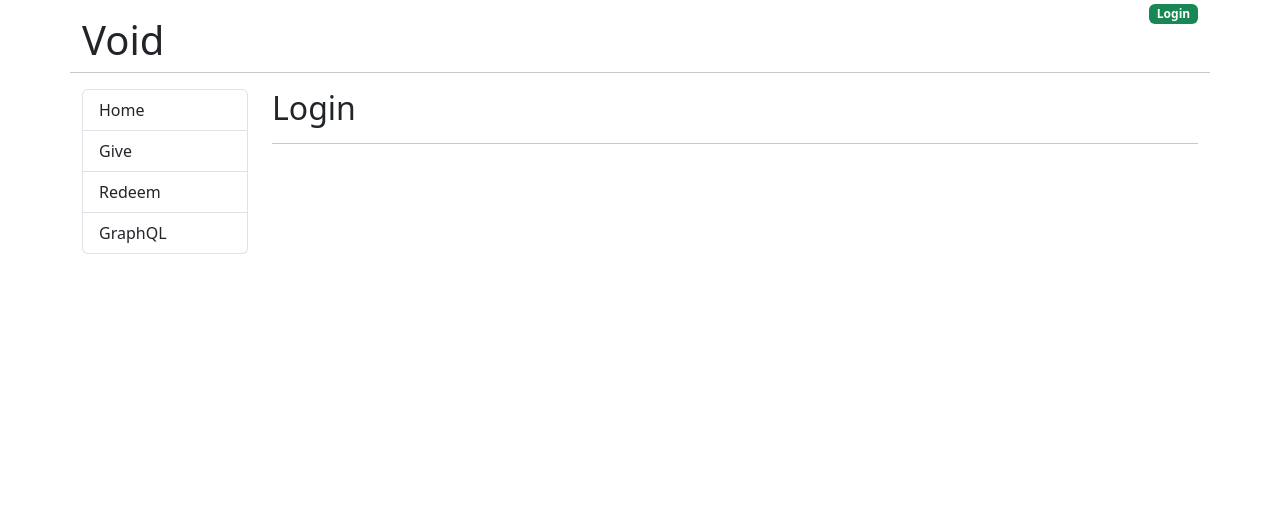
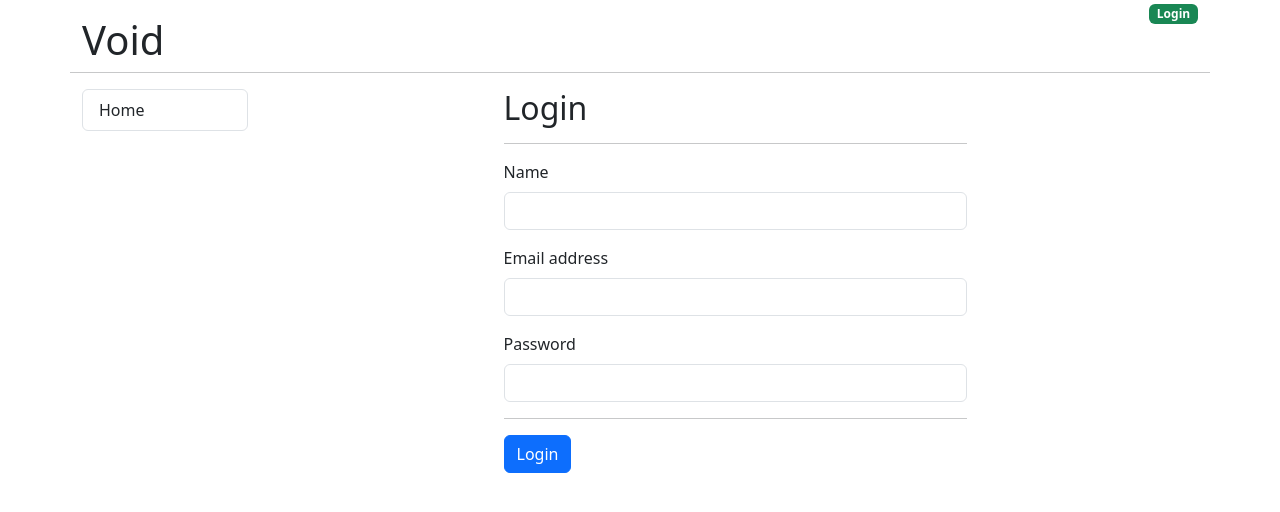
Before and after one commit to SeanMacKenzie/void-points, a React (Create React App) app: page /login in a window 1280 px wide. Shown: the top 512 px of the page. Built offline with nearby package versions, Linux system fonts and the light colour scheme.

Commit message:
login mocked out and using the router outlet to set tokens

```diff
--- a/src/App.tsx
+++ b/src/App.tsx
@@ -1,6 +1,19 @@
-import { Link, Outlet } from "react-router-dom";
+import { useState } from "react";
+import { Link, Outlet, useNavigate } from "react-router-dom";
+import Alert from "../src/components/Common/Alert";
 
 function App() {
+  const [userToken, setUserToken] = useState("");
+  const [alertMessage, setAlertMessage] = useState("");
+  const [alertClassName, setAlertClassName] = useState("d-none");
+
+  const navigate = useNavigate();
+
+  const logout = () => {
+    setUserToken("");
+    navigate("/login");
+  }
+
   return (
     <div className="container">
       <div className="row">
@@ -8,7 +21,10 @@ function App() {
           <h1 className="mt-3">Void</h1>
         </div>
         <div className="col text-end">
-          <Link to="/login"><span className="badge bg-success">Login</span></Link>
+          {userToken === "" ?
+            <Link to="/login"><span className="badge bg-success">Login</span></Link>
+            : <a href="#!" onClick={logout}><span className="badge bg-danger">Logout</span></a>
+          }
         </div>
         <hr className="mb-3"></hr>
       </div>
@@ -18,14 +34,25 @@ function App() {
           <nav>
             <div className="list-group">
               <Link to="/" className="list-group-item list-group-item-action">Home</Link>
-              <Link to="/give" className="list-group-item list-group-item-action">Give</Link>
-              <Link to="/redeem" className="list-group-item list-group-item-action">Redeem</Link>
-              <Link to="/graphql" className="list-group-item list-group-item-action">GraphQL</Link>
+              {userToken !== "" &&
+                <>
+                  <Link to="/give" className="list-group-item list-group-item-action">Give</Link>
+                  <Link to="/redeem" className="list-group-item list-group-item-action">Redeem</Link>
+                  <Link to="/graphql" className="list-group-item list-group-item-action">GraphQL</Link>
+                </>
+              }
             </div>
           </nav>
         </div>
+
         <div className="col-md-10">
-          <Outlet />
+          <Alert
+            message={alertMessage}
+            className={alertClassName}
+          />
+          <Outlet context={{
+            userToken, setUserToken, setAlertClassName, setAlertMessage
+          }} />
         </div>
       </div>
     </div>
--- /dev/null
+++ b/src/components/Common/Alert.tsx
@@ -0,0 +1,14 @@
+interface AlertProps {
+  className: string;
+  message: string;
+}
+
+const Alert = (props: AlertProps) => {
+  return (
+    <div className={"alert " + props.className} role="alert">
+      {props.message}
+    </div>
+  )
+}
+
+export default Alert;
--- /dev/null
+++ b/src/components/Common/Input.tsx
@@ -0,0 +1,38 @@
+import { ChangeEvent, forwardRef, InputHTMLAttributes, Ref } from "react";
+
+interface InputProps extends InputHTMLAttributes<HTMLInputElement> {
+  title: string;
+  name?: string;
+  type?: string;
+  placeholder?: string;
+  autoComplete?: string;
+  className?: string;
+  errorDiv?: string;
+  errorMsg?: string;
+  value?: string;
+  onChange?: (event: ChangeEvent<HTMLInputElement>) => void;
+}
+
+const Input = forwardRef<HTMLInputElement, InputProps>((props, ref: Ref<HTMLInputElement>) => {
+  return (
+    <div className="mb-3">
+      <label htmlFor="{props.name}" className="form-label">
+        {props.title}
+      </label>
+      <input
+        type={props.type}
+        className={props.className}
+        id={props.name}
+        ref={ref}
+        name={props.name}
+        onChange={props.onChange}
+        placeholder={props.placeholder}
+        autoComplete={props.autoComplete}
+        value={props.value}
+      />
+      <div className={props.errorDiv}>{props.errorMsg}</div>
+    </div>
+  )
+})
+
+export default Input;
--- a/src/components/Login.tsx
+++ b/src/components/Login.tsx
@@ -1,8 +1,79 @@
+import { useState } from "react"
+import Input from "./Common/Input";
+import { useNavigate, useOutletContext } from "react-router-dom";
+import { AlertContextType } from "../types/AlertContext";
+
+interface UserContextType {
+  userToken: string;
+  setUserToken: React.Dispatch<React.SetStateAction<string>>;
+}
+
 function Login() {
+  const [email, setEmail] = useState("");
+  const [password, setPassword] = useState("");
+  const [userName, setUserName] = useState("");
+
+  const { setUserToken } = useOutletContext<UserContextType>();
+  const { setAlertClassName, setAlertMessage } = useOutletContext<AlertContextType>();
+
+  const navigate = useNavigate();
+
+  const handleSubmit = (event: React.FormEvent<HTMLFormElement>) => {
+    event.preventDefault();
+    console.log("name/email/pass: ", userName, email, password)
+
+    if (email == "admin@admin.com") {
+      setUserToken("dubdub");
+      setAlertClassName("d-none");
+      setAlertMessage("");
+      navigate("/");
+    } else {
+      setAlertClassName("alert-danger");
+      setAlertMessage("Invalid Credentials");
+    }
+  }
+
   return (
-    <div>
+    <div className="col-md-6 offset-md-3">
       <h2>Login</h2>
       <hr />
+
+      <form onSubmit={handleSubmit}>
+        <Input
+          title="Name"
+          type="text"
+          className="form-control"
+          name="name"
+          autoComplete="name-new"
+          onChange={(event) => setUserName(event.target.value)}
+        />
+
+        <Input
+          title="Email address"
+          type="email"
+          className="form-control"
+          name="email"
+          autoComplete="email-new"
+          onChange={(event) => setEmail(event.target.value)}
+        />
+
+        <Input
+          title="Password"
+          type="password"
+          className="form-control"
+          name="password"
+          autoComplete="passwor-new"
+          onChange={(event) => setPassword(event.target.value)}
+        />
+
+        <hr />
+
+        <input
+          type="submit"
+          className="btn btn-primary"
+          value="Login"
+        />
+      </form>
     </div>
   )
 }
--- /dev/null
+++ b/src/types/AlertContext.ts
@@ -0,0 +1,4 @@
+export interface AlertContextType {
+  setAlertMessage: React.Dispatch<React.SetStateAction<string>>;
+  setAlertClassName: React.Dispatch<React.SetStateAction<string>>;
+}
```
